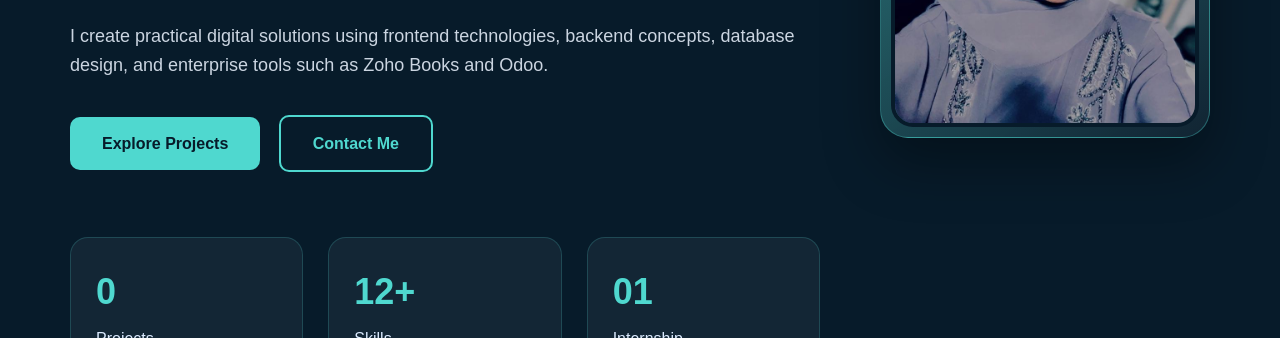
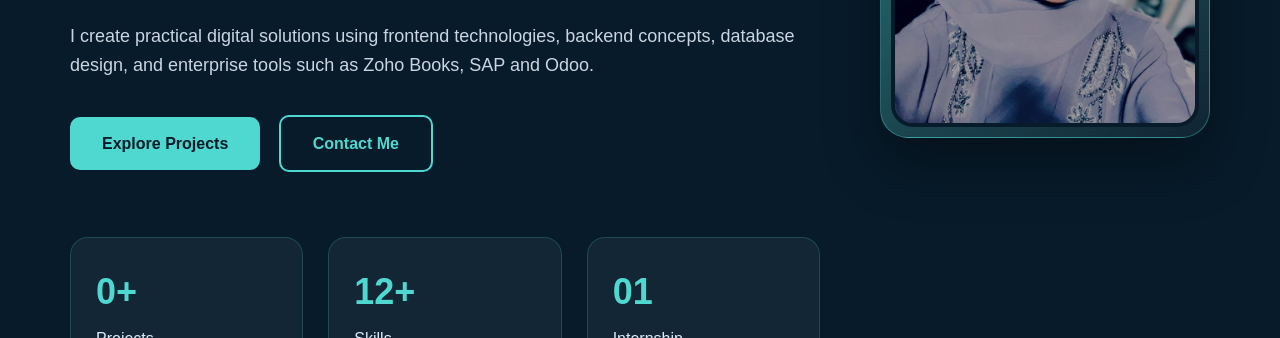
Before and after one commit to umairah19/portfolio-2, a plain HTML site: page index.html in a window 1280 px wide. Shown: the part 462-800 px from the top of the page. Drawn offline with Linux system fonts and the light colour scheme; no server answers.

Commit message:
Update index.html

```diff
--- a/index.html
+++ b/index.html
@@ -47,7 +47,7 @@
         <p>
           I create practical digital solutions using frontend technologies,
           backend concepts, database design, and enterprise tools such as
-          Zoho Books and Odoo.
+          Zoho Books, SAP and Odoo.
         </p>
 
         <div class="hero-buttons">
@@ -65,7 +65,7 @@
 
     <div class="hero-stats">
       <div>
-        <h2 id="projectCount">0</h2>
+        <h2 id="projectCount">0+</h2>
         <p>Projects</p>
       </div>
 
```
